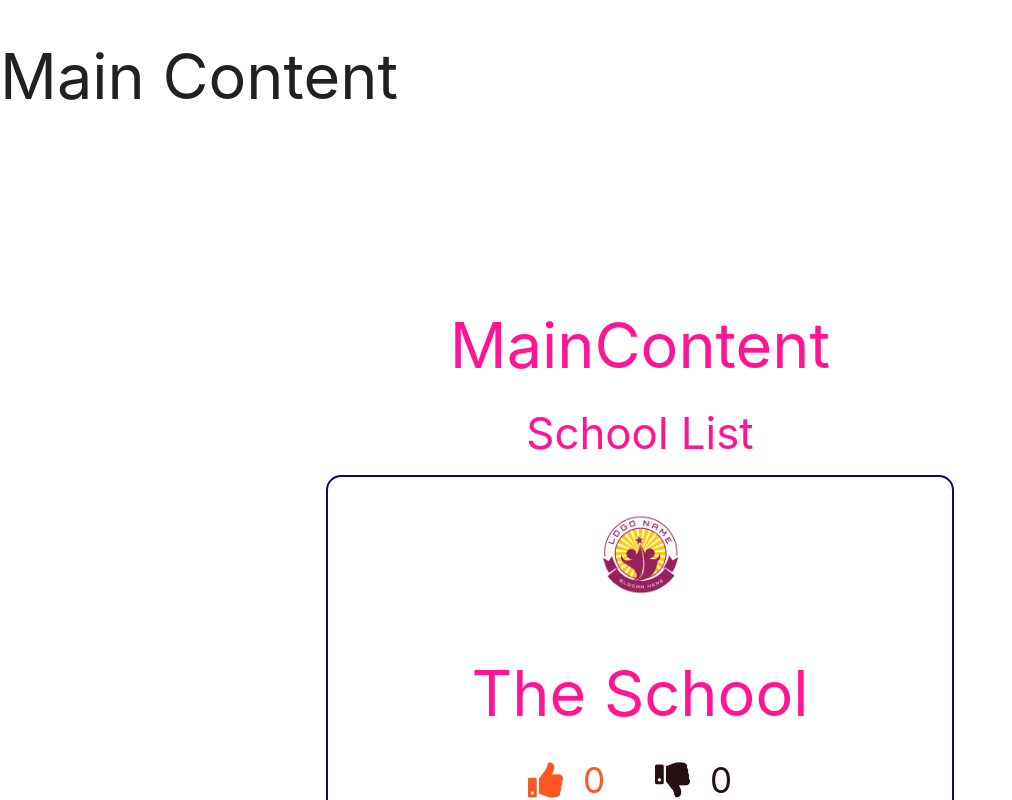
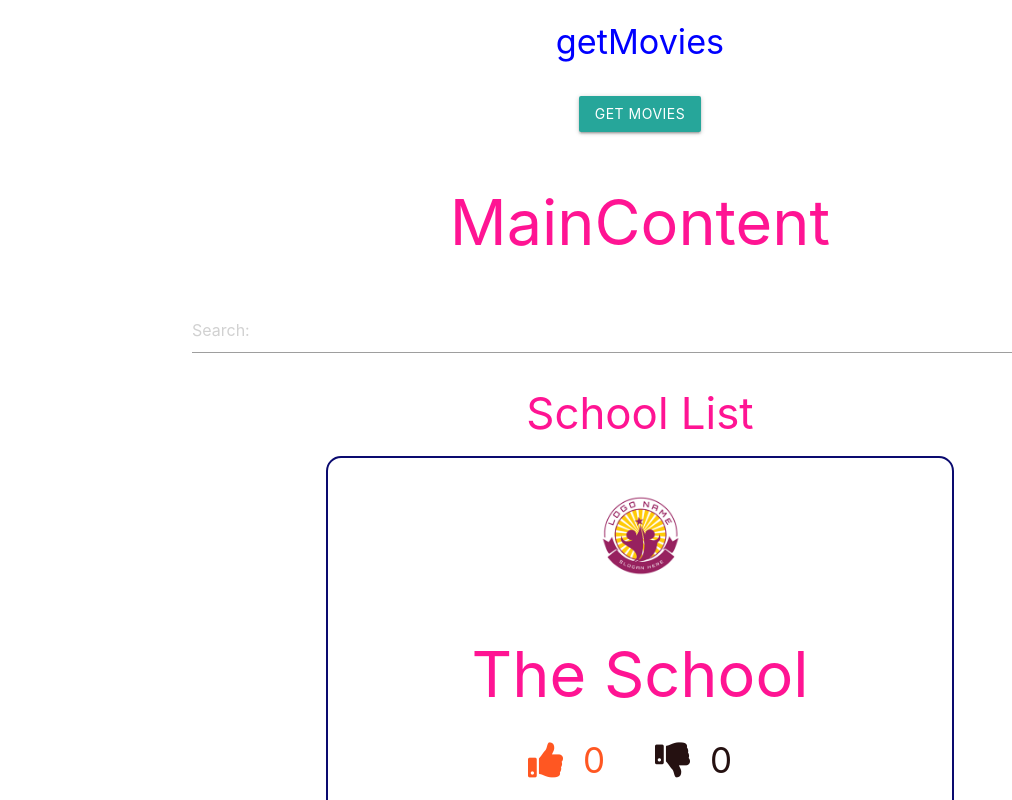
Before and after one commit to ann-ann/react_hillel, a React (Create React App) app: page / in a window 1280 px wide. Shown: the top 800 px of the page, without its empty margins (0-1012 px from the left). Built offline with nearby package versions, Linux system fonts and the light colour scheme.

Commit message:
fetch movies data

```diff
--- a/package.json
+++ b/package.json
@@ -3,9 +3,10 @@
   "version": "0.1.0",
   "private": true,
   "dependencies": {
+    "axios": "^0.18.0",
     "react": "^16.8.3",
     "react-dom": "^16.8.3",
-    "react-scripts": "2.1.5"
+    "react-scripts": "^2.1.8"
   },
   "scripts": {
     "start": "react-scripts start",
--- a/src/core/App.js
+++ b/src/core/App.js
@@ -34,7 +34,6 @@ class App extends Component {
   render() {
     return (
       <div>
-        <h1>Main Content</h1>
         <MainContent title='MainContent' />
       </div>
     );
--- /dev/null
+++ b/src/core/axios.js
@@ -0,0 +1,10 @@
+import axios from 'axios';
+import { BASE_URL_MOVIES } from "./constants";
+
+console.log( 'BASE_URL_MOVIES', BASE_URL_MOVIES);
+
+const instance = axios.create({
+    baseURL: BASE_URL_MOVIES,
+});
+
+export default instance;
--- a/src/core/constants.js
+++ b/src/core/constants.js
@@ -17,7 +17,8 @@ const constants = {
                 учебное заведение для получения общего образования. В широком смысле слово может применяться к
                 названию любого образовательного учреждения (музыкальная школа, художественная школа, спортивная школа
                 — ДЮСШ, школа боевых искусств и т. д.`,
-            likes: 0
+            likes: 0,
+            dislikes: 0
         },{
             id: 2,
             title: 'The University',
@@ -33,7 +34,8 @@ const constants = {
                 работу. Многие современные университеты действуют как учебно-научно-практические комплексы.
                 Университеты объединяют в своём составе несколько факультетов, на которых представлена совокупность
                 различных дисциплин, составляющих основы научного знания.`,
-            likes: 0
+            likes: 0,
+            dislikes: 0
         },
         {
             id: 3,
@@ -51,9 +53,12 @@ const constants = {
                 Его цель — предоставить высокую скорость, простоту и масштабируемость.
                 В качестве библиотеки для разработки пользовательских интерфейсов React часто используется с
                 другими библиотеками, такими как Redux.`,
-            likes: 0
+            likes: 0,
+            dislikes: 0
         }
     ]
 };
 
 export default constants;
+
+export const BASE_URL_MOVIES = 'https://api.themoviedb.org/3';
--- a/src/features/main-content/Main-content-component.js
+++ b/src/features/main-content/Main-content-component.js
@@ -1,35 +1,20 @@
 import React, {Component} from 'react';
 import styles from './Main-content.module.css';
 import SchoolList from './scool-list/school-list-component';
+import Search from './Search';
 import constants from '../../core/constants';
+import axios from '../../core/axios';
 
-// const MainContent = (props) => {
-//   console.log('Main - props - ', props);
-//   if (props.title) {
-//     return (
-//       <div className={styles.someClass + ' container'}>
-//         <h1>{ props.title }</h1>
-//         <SchoolList
-//           title='School List'
-//           class={styles.newClass}
-//         />
-//       </div>
-//     )
-//   } else {
-//     return null;
-//   }
-//
-// };
-// console.log('constants', constants);
 
 const studies = constants.studies;
-// console.log('studies', constants.studies);
 
 class MainContent extends Component {
   constructor(props) {
     super(props);
     this.state = {
       studies,
+      limit: 15,
+      searchValue: ''
     }
   }
 
@@ -43,16 +28,63 @@ class MainContent extends Component {
     });
   };
 
-  addLike = (title) => {
+  handleLikeDislike = (title, prop) => {
     this.setState({
         studies: this.state.studies.map(c => {
-            let likes = c.likes + 1;
-            console.log(likes);
-            return c.title === title
-                ? { ...c, likes: likes  }
-                : c;
+
+            if(c.title === title){
+              c[prop] = c[prop] + 1;
+            }
+            return c;
+
         }),
     });
+  };
+
+  // getWeather = (event) =>{
+  //   console.log('Get weather');
+  //   event.preventDefault();
+
+  //   let link = `https://api.openweathermap.org/data/2.5/weather?q=`;
+  //   let city = 'Calgary';
+  //   let api = 'APPID=7a9285deea31c55e823544c36192c8f8';
+
+  //   axios.get(`${link}${city}&${api}&units=metric`, {
+  //   })
+  //   .then(data=> {
+  //     console.log(data);
+  //   })
+  //   .catch(error => {
+  //     console.log(error);
+  //   })
+
+  // };
+
+  handeSearch = (event) =>{
+    console.log(event.target.value);
+    this.setState({searchValue: event.target.value});
+  };
+
+  getMovies = (event) => {
+
+    event.preventDefault();
+    console.log('getMovies');
+
+    const moviesData = {
+      params: {
+        limit: this.state.limit,
+        api_key: '86aed7ccb863a80a0def7b9e6a00a283'
+      }
+    };
+
+
+    axios.get('/discover/movie', moviesData)
+      .then(function (response) {
+        console.log(response.data.results);
+      })
+      .catch(function(error) {
+        console.log('error ' + error);
+      });
   };
 
 
@@ -60,13 +92,21 @@ class MainContent extends Component {
     if (this.props.title) {
       return (
         <div className={styles.someClass + ' container'}>
+        <div>
+          <h4 className="get-weather">getMovies</h4>
+          <button className='btn' onClick={this.getMovies}>Get movies</button>
+        </div>
           <h1>{ this.props.title }</h1>
+          <Search
+            handeSearch={ this.handeSearch }
+            value={ this.state.searchValue }
+          />
           <SchoolList
             studies={ this.state.studies }
             title='School List'
             class={styles.newClass}
             showMore={ this.showMore }
-            addLike={ this.addLike }
+            handleLikeDislike={ this.handleLikeDislike }
           />
         </div>
       )
--- a/src/features/main-content/Main-content.module.css
+++ b/src/features/main-content/Main-content.module.css
@@ -2,7 +2,6 @@
     color: deeppink;
     font-size: 48px;
     text-align: center;
-    margin-top: 200px;
 }
 
 .newClass {
@@ -11,3 +10,11 @@
     text-align: center;
     margin-top: 100px;
 }
+
+h4{
+  color: blue;
+}
+
+.get-weather{
+  !display: inline;
+}
--- /dev/null
+++ b/src/features/main-content/Search.js
@@ -0,0 +1,14 @@
+import React, {Component} from 'react';
+
+
+const Search = (props) => {
+  const {value, handeSearch} = props;
+
+
+    return(
+      <input placeholder="Search:" type="text" value={value} onChange={handeSearch}/>
+    );
+
+}
+
+export default Search;
--- a/src/features/main-content/school/school.js
+++ b/src/features/main-content/school/school.js
@@ -4,10 +4,10 @@ import './school-component.css';
 
 const School = (props) => {
 
-  const { title, src, btnClass, buttonTitle, description, showMore, isShowLess, buttonShowDescription, buttonHideDescription, likes, addLike } = props;
+  const { title, src, btnClass, buttonTitle, description, showMore, isShowLess, buttonShowDescription, buttonHideDescription, likes, dislikes, handleLikeDislike } = props;
 
-  console.log('SchoolList - props -> ', props);
-  console.log('SchoolList - props -> ', title);
+  // console.log('SchoolList - props -> ', props);
+  // console.log('SchoolList - props -> ', title);
   // console.log('SchoolList - props -> ', studies);
 
   return (
@@ -17,12 +17,12 @@ const School = (props) => {
         <h1>{ title }</h1>
         <div className='like-wrapper'>
                     <span className='like-wrapper_good'>
-                        <i className="fa fa-thumbs-up likes-marker" onClick={ addLike.bind(null, title) }></i>
+                        <i className="fa fa-thumbs-up likes-marker" onClick={ handleLikeDislike.bind(null, title, 'likes') }></i>
                         <span className='likes-quantity'>{ likes }</span>
                     </span>
           <span className='like-wrapper_bad'>
-                        <i className='fa fa-thumbs-down likes-marker'></i>
-                        <span className='likes-quantity'>{ 0 }</span>
+                        <i className='fa fa-thumbs-down likes-marker' onClick={ handleLikeDislike.bind(null, title, 'dislikes') }></i>
+                        <span className='likes-quantity'>{ dislikes }</span>
                     </span>
         </div>
         <div className='clearfix description-wrapper'>
--- a/src/features/main-content/scool-list/school-list-component.js
+++ b/src/features/main-content/scool-list/school-list-component.js
@@ -3,7 +3,7 @@ import School from '../school/school';
 
 const SchoolList = (props) => {
   // console.log('School - props - ', props);
-  const { title, studies, showMore, addLike } = props;
+  const { title, studies, showMore, handleLikeDislike } = props;
   // if (props.title) {
   //   return (
   //     <div className={props.class}>
@@ -28,7 +28,8 @@ const SchoolList = (props) => {
             showMore={ showMore }
             isShowLess={ school.isShowLess }
             likes={ school.likes }
-            addLike={ addLike }
+            dislikes={ school.dislikes }
+            handleLikeDislike={ handleLikeDislike }
           />)
          }
 
```
Also changed, not shown: 1 other file (tests, documents, lock files or other folders).
